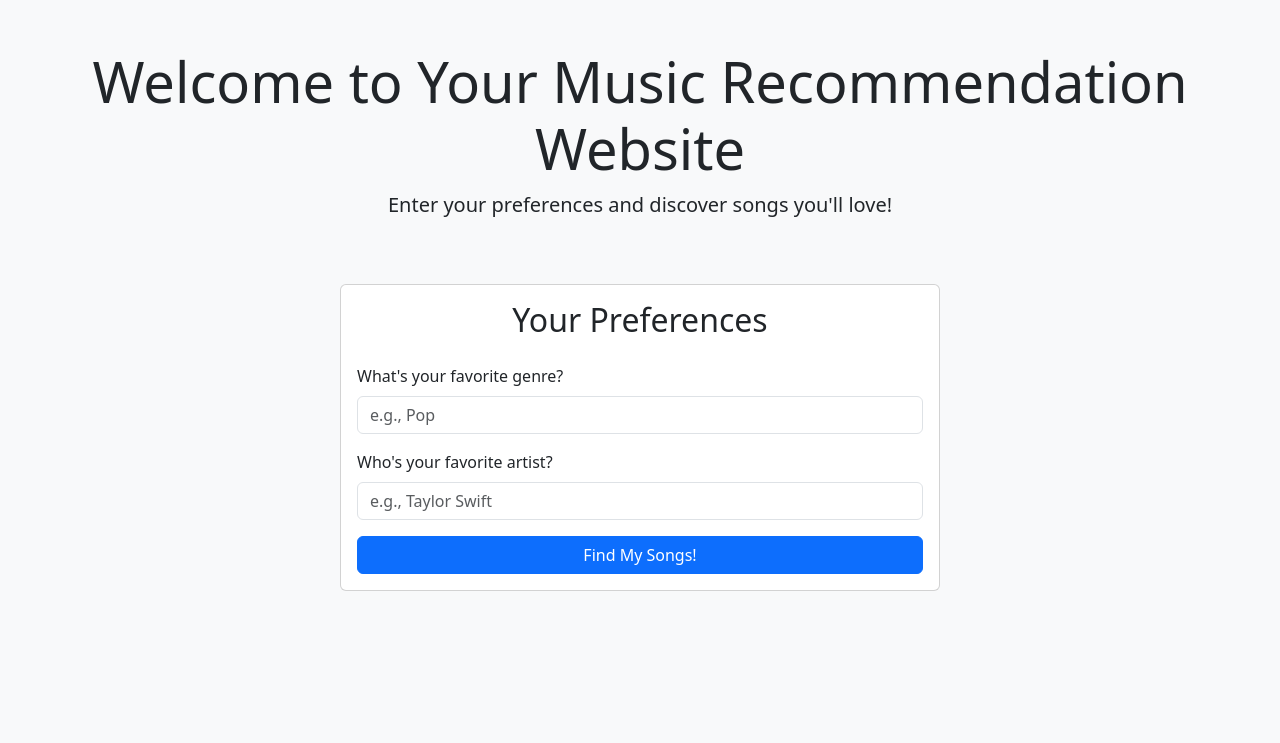
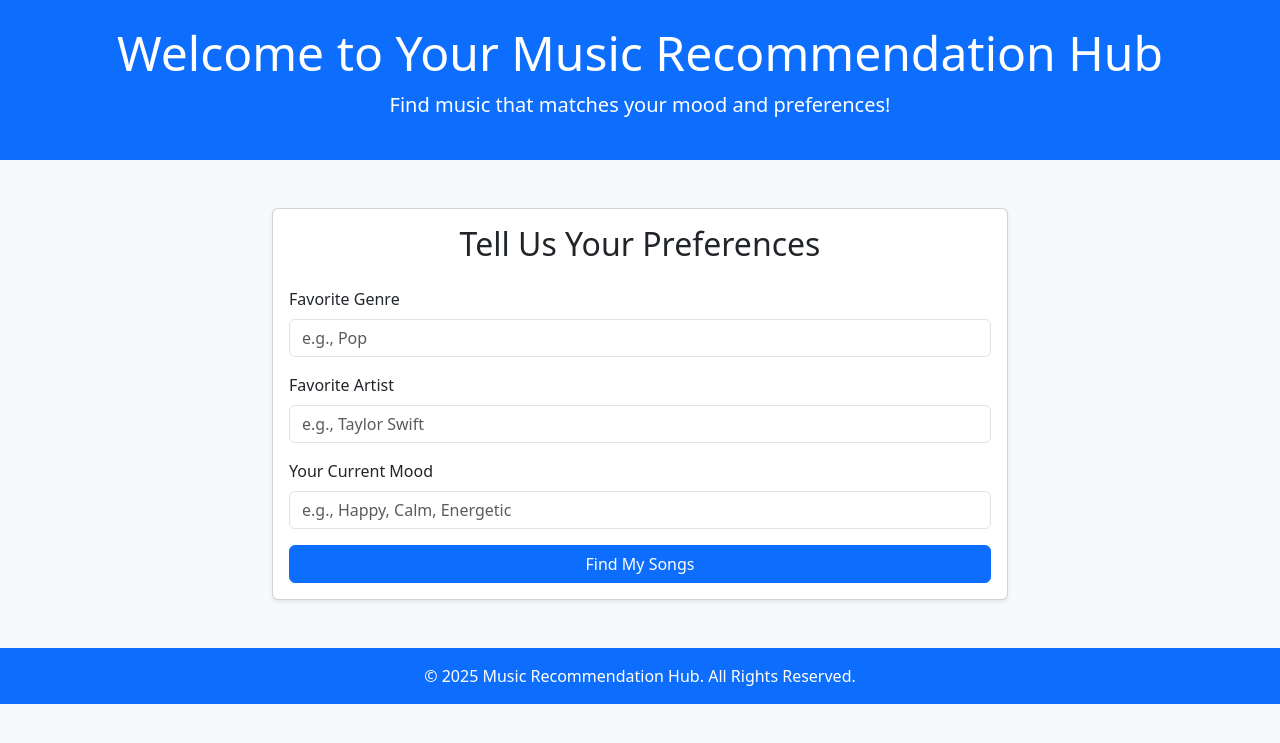
Before and after one commit to AltistdieMacht/CSIA, a Flask app: page / in a window 1280 px wide. Shown: the top 743 px of the page. Run offline with Flask 2, Linux system fonts and the light colour scheme.

Commit message:
Fixed issues in script.js and ensured form handling updates

```diff
--- a/app.py
+++ b/app.py
@@ -1,4 +1,4 @@
-from flask import Flask, request, render_template, jsonify
+from flask import Flask, request, render_template
 import spotipy
 import os
 from spotipy.oauth2 import SpotifyClientCredentials
@@ -19,9 +19,6 @@ spotify_client = spotipy.Spotify(auth_manager=SpotifyClientCredentials(
     client_secret=SPOTIFY_CLIENT_SECRET
 ))
 
-# Valid Spotify genres
-valid_genres = ["pop", "rock", "hip-hop", "classical", "jazz", "blues", "edm", "country"]
-
 @app.route('/')
 def home():
     return render_template('index.html')
@@ -29,47 +26,60 @@ def home():
 @app.route('/recommend', methods=['POST'])
 def recommend():
     try:
-        # Form-Daten abrufen
-        user_genre = request.form.get('genre', 'Pop').strip().lower()
-        user_artist = request.form.get('artist', 'Taylor Swift').strip()
+        # Retrieve form data
+        user_genre = request.form.get('genre', '').strip().lower()
+        user_artist = request.form.get('artist', '').strip()
+        user_mood = request.form.get('mood', '').strip()
 
-        # Artist-ID abrufen
+        if not user_genre or not user_artist or not user_mood:
+            return render_template('index.html', error="Please fill out all fields: Genre, Artist, and Mood.")
+
+        # Fetch artist data
         artist_search = spotify_client.search(q=f"artist:{user_artist}", type='artist', limit=1)
         if not artist_search['artists']['items']:
-            return render_template('index.html', error=f"No artist found for '{user_artist}'. Try again!")
+            return render_template('index.html', error=f"No artist found for '{user_artist}'. Please try again.")
 
         artist_id = artist_search['artists']['items'][0]['id']
 
-        # Unterstützte Genres prüfen
+        # Fetch valid genres
         supported_genres = spotify_client.recommendation_genre_seeds()['genres']
         if user_genre not in supported_genres:
             return render_template('index.html', error=f"Genre '{user_genre}' not supported. Try one of: {', '.join(supported_genres)}")
 
-        # Empfehlungen abrufen
+        # Fetch recommendations
         recommendations = spotify_client.recommendations(seed_genres=[user_genre],
                                                          seed_artists=[artist_id],
                                                          limit=10)
 
         if not recommendations['tracks']:
-            return render_template('index.html', error="No recommendations found. Try different inputs!")
+            return render_template('index.html', error="No recommendations found. Try different inputs.")
 
-        # Ergebnisse formatieren
+        # Format results with custom score
         song_recommendations = []
         for track in recommendations['tracks']:
+            spotify_popularity = track['popularity']  # From Spotify
+            mood_match_score = 100 if user_mood.lower() in track['name'].lower() else 50
+            genre_match_score = 100 if user_genre in track['album']['name'].lower() else 50
+
+            # Calculate custom score
+            popularity = (spotify_popularity * 0.6) + (mood_match_score * 0.3) + (genre_match_score * 0.1)
+
             song_recommendations.append({
                 "title": track['name'],
                 "artist": ", ".join([artist['name'] for artist in track['artists']]),
                 "link": track['external_urls']['spotify'],
-                "image": track['album']['images'][0]['url']
+                "image": track['album']['images'][0]['url'] if track['album']['images'] else None,
+                "popularity": round(popularity, 2)  # Include custom score
             })
 
-        # Ergebnisse anzeigen
-        return render_template('results.html', recommendations=song_recommendations)
+        # Sort recommendations by custom score
+        song_recommendations.sort(key=lambda x: x['popularity'], reverse=True)
+
+        return render_template('results.html', recommendations=song_recommendations, mood=user_mood)
 
     except Exception as e:
         print(f"Error occurred: {e}")
-        return render_template('index.html', error="An error occurred. Please try again later.")
-
+        return render_template('index.html', error="An unexpected error occurred. Please try again later.")
 
 if __name__ == '__main__':
     app.run(debug=True)
--- a/static/script.js
+++ b/static/script.js
@@ -1,62 +1,47 @@
 document.addEventListener("DOMContentLoaded", () => {
-    console.log("Script loaded and ready!");
+    console.log("Music Recommendation App loaded successfully!");
 
     const form = document.getElementById("music-form");
-    const resultsDiv = document.getElementById("results");
 
+    // Event listener for form submission
     form.addEventListener("submit", async (event) => {
-        event.preventDefault(); // Prevent form submission
+        event.preventDefault(); // Prevent the default form submission
 
-        // Get user input
+        // Collect user input
         const genre = document.getElementById("genre").value.trim();
         const artist = document.getElementById("artist").value.trim();
+        const mood = document.getElementById("mood").value.trim();
 
         // Validate input
-        if (!genre || !artist) {
-            alert("Please fill out both fields.");
+        if (!genre || !artist || !mood) {
+            alert("Please fill out all fields: Genre, Artist, and Mood.");
             return;
         }
 
+        console.log(`Form submitted with -> Genre: ${genre}, Artist: ${artist}, Mood: ${mood}`);
+
         try {
-            // Send request to server
+            // Send the form data to the server
             const response = await fetch("/recommend", {
                 method: "POST",
                 headers: {
                     "Content-Type": "application/x-www-form-urlencoded",
                 },
-                body: new URLSearchParams({ genre, artist }),
+                body: new URLSearchParams({ genre, artist, mood }),
             });
 
-            const data = await response.json();
-
-            // Clear previous results
-            resultsDiv.innerHTML = "";
-
-            // Handle errors
-            if (data.error) {
-                resultsDiv.innerHTML = `<div class="alert alert-danger">${data.error}</div>`;
-                return;
+            // Check if the response is successful
+            if (!response.ok) {
+                throw new Error(`Server responded with status ${response.status}`);
             }
 
-            // Render recommendations
-            data.recommendations.forEach((song) => {
-                const card = document.createElement("div");
-                card.className = "col-md-4 mb-4";
-                card.innerHTML = `
-                    <div class="card h-100">
-                        <img src="${song.image || 'https://via.placeholder.com/150'}" class="card-img-top" alt="${song.title}">
-                        <div class="card-body">
-                            <h5 class="card-title">${song.title}</h5>
-                            <p class="card-text">Artist: ${song.artist}</p>
-                            <a href="${song.link}" class="btn btn-primary" target="_blank">Listen on Spotify</a>
-                        </div>
-                    </div>
-                `;
-                resultsDiv.appendChild(card);
-            });
+            // Render the server response
+            const html = await response.text();
+            document.body.innerHTML = html;
+
         } catch (error) {
-            console.error("Error fetching recommendations:", error);
-            resultsDiv.innerHTML = `<div class="alert alert-danger">Something went wrong. Please try again later.</div>`;
+            console.error("Error occurred:", error);
+            alert("An error occurred while processing your request. Please try again later.");
         }
     });
 });
--- a/templates/index.html
+++ b/templates/index.html
@@ -1,51 +1,56 @@
-
 <!DOCTYPE html>
 <html lang="en">
 <head>
     <meta charset="UTF-8">
     <meta name="viewport" content="width=device-width, initial-scale=1.0">
-    <title>Your Music Recommendations</title>
-    <!-- Bootstrap CSS -->
+    <title>Music Recommendation Hub</title>
     <link href="https://cdn.jsdelivr.net/npm/bootstrap@5.3.0-alpha3/dist/css/bootstrap.min.css" rel="stylesheet">
 </head>
 <body class="bg-light">
     <!-- Header Section -->
-    <div class="container text-center py-5">
-        <h1 class="display-4">Welcome to Your Music Recommendation Website</h1>
-        <p class="lead">Enter your preferences and discover songs you'll love!</p>
-    </div>
+    <header class="bg-primary text-white text-center py-4">
+        <h1 class="display-5">Welcome to Your Music Recommendation Hub</h1>
+        <p class="lead">Find music that matches your mood and preferences!</p>
+    </header>
 
     <!-- Form Section -->
-    <div class="container">
-        <div class="card mx-auto" style="max-width: 600px;">
+    <main class="container my-5">
+        <div class="row justify-content-center">
+            <div class="col-md-8">
+                <div class="card shadow-sm">
                     <div class="card-body">
-                <h2 class="card-title text-center mb-4">Your Preferences</h2>
+                        <h2 class="text-center mb-4">Tell Us Your Preferences</h2>
                         <form id="music-form">
                             <div class="mb-3">
-                        <label for="genre" class="form-label">What's your favorite genre?</label>
+                                <label for="genre" class="form-label">Favorite Genre</label>
                                 <input type="text" id="genre" name="genre" class="form-control" placeholder="e.g., Pop" required>
                             </div>
                             <div class="mb-3">
-                        <label for="artist" class="form-label">Who's your favorite artist?</label>
+                                <label for="artist" class="form-label">Favorite Artist</label>
                                 <input type="text" id="artist" name="artist" class="form-control" placeholder="e.g., Taylor Swift" required>
                             </div>
-                    <button type="submit" class="btn btn-primary w-100">Find My Songs!</button>
+                            <div class="mb-3">
+                                <label for="mood" class="form-label">Your Current Mood</label>
+                                <input type="text" id="mood" name="mood" class="form-control" placeholder="e.g., Happy, Calm, Energetic" required>
+                            </div>
+                            <div class="d-grid">
+                                <button type="submit" class="btn btn-primary">Find My Songs</button>
+                            </div>
                         </form>
                     </div>
                 </div>
             </div>
+        </div>
+    </main>
 
-    <!-- Placeholder for Results (if dynamically injected) -->
-    <div class="container mt-5" id="results-container" style="display: none;">
-        <h2 class="text-center">Your Recommendations</h2>
-        <div id="results" class="row mt-4">
-            <!-- Results will be injected here dynamically -->
-        </div>
-    </div>
+    <!-- Footer Section -->
+    <footer class="bg-primary text-white text-center py-3">
+        <p class="mb-0">&copy; 2025 Music Recommendation Hub. All Rights Reserved.</p>
+    </footer>
 
     <!-- Bootstrap JS -->
     <script src="https://cdn.jsdelivr.net/npm/bootstrap@5.3.0-alpha3/dist/js/bootstrap.bundle.min.js"></script>
-    <!-- External JavaScript -->
+    <!-- Custom JS -->
     <script src="/static/script.js"></script>
 </body>
 </html>
```
Also changed, not shown: templates/results.html (+17 -7 lines). Lines whose indentation alone changed are shown as unchanged.
